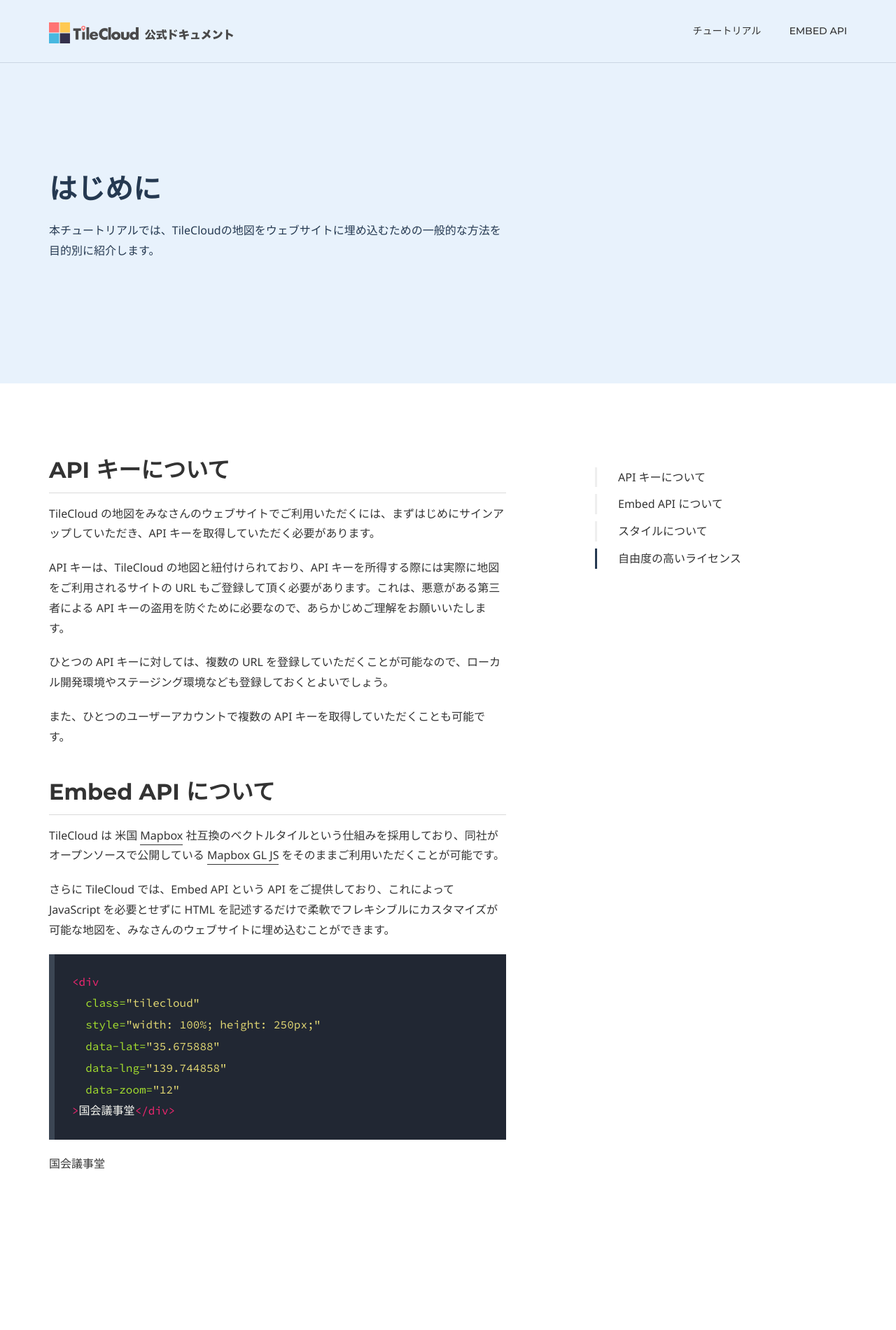
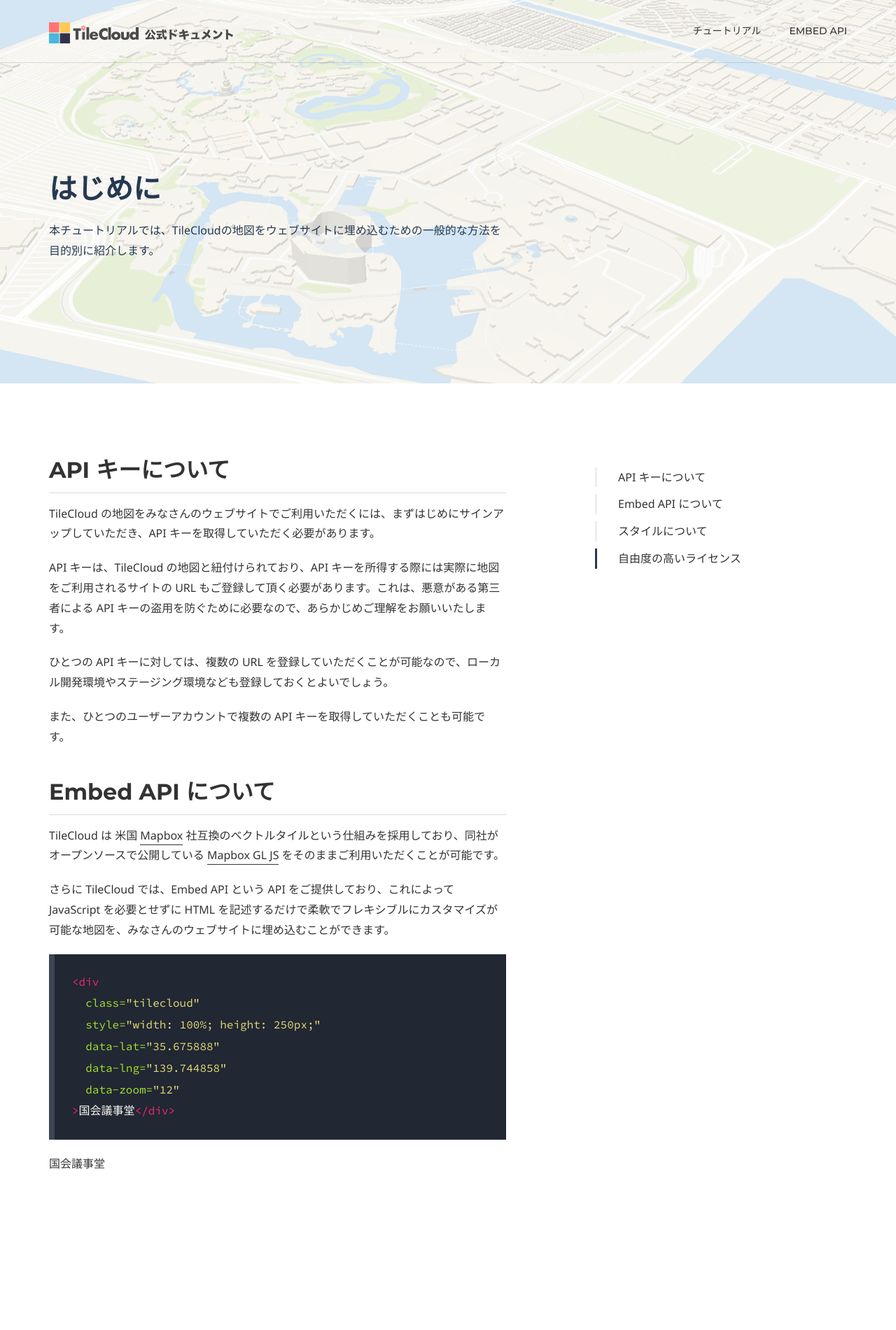
Before and after one commit to tilecloud/docs.tilecloud.io, a Jekyll site: the page built from tutorial/index.md, in a window 1280 px wide. Shown: the top 1901 px of the page at 70% size. Built offline with Jekyll 4.4.1, drawn with Linux system fonts in a browser that asks for light colours; some web fonts are replaced; a script that is not in the unit is left out; some of the changed text lies outside the part shown.

Commit message:
some fix

````diff
--- a/doks-theme/_sass/components/_hero-subheader.scss
+++ b/doks-theme/_sass/components/_hero-subheader.scss
@@ -6,6 +6,9 @@
 .hero-subheader {
 	color: $color-dark-blue;
 	background-color: $color-theme-blue;
+	background-image: url('/img/background.png');
+	background-position: center;
+	background-size: cover;
 	padding: 3.75rem 0 (4.6875rem - 1.25rem) 0;
 
 	@media (min-width: $screen-sm-min) {
--- a/doks-theme/_sass/generic/_base.scss
+++ b/doks-theme/_sass/generic/_base.scss
@@ -243,3 +243,7 @@ button {
 		outline: none;
 	}
 }
+
+pre {
+	white-space: pre-wrap;
+}
--- a/tutorial/index.md
+++ b/tutorial/index.md
@@ -65,7 +65,7 @@ TileCloud は 米国 [Mapbox](https://www.mapbox.com/) 社互換のベクトル
 Embed API を利用するには、地図を設置したいページの `</body>` の直前に以下のコードを記述していただくだけでご利用可能です。
 
 ```
-<script type="text/javascript" src="https://api.tilecloud.io/dev/embed?key=YOUR-API-KEY"></script>
+<script type="text/javascript" src="https://api.tilecloud.io/dev/embed?tilecloud-api-key=YOUR-API-KEY"></script>
 ```
 
 `YOUR-API-KEY` の部分は、みなさんの API キーと置き換えてください。
````
Also changed, not shown: img/background.png (added).
